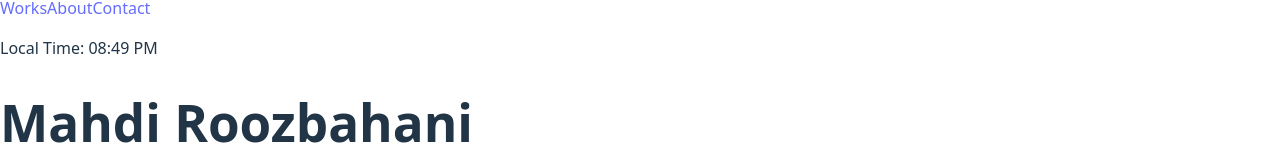
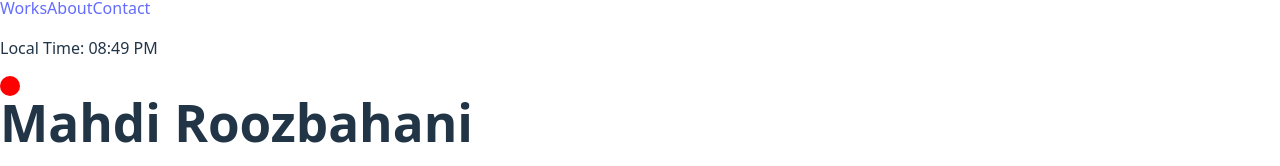
Before and after one commit to coder-mahdi/new-portfolio, a React (Vite) app: page / in a window 1280 px wide. Shown: the part 310-476 px from the top of the page. Built offline with nearby package versions, Linux system fonts and the light colour scheme.

Commit message:
updated pointer

```diff
--- a/src/components/Layout.jsx
+++ b/src/components/Layout.jsx
@@ -17,7 +17,16 @@ function Layout({ children }) {
     return (
         <>
             <Header />
-            <motion.div style={{ x, y }} ref={ref} className="pointer"></motion.div>
+            <motion.div style={{
+    x,
+    y,
+    position: 'absolute',
+    width: '20px',
+    height: '20px',
+    backgroundColor: 'red', // رنگ قرمز برای نمایش بهتر
+    borderRadius: '50%', // دایره بودن پوینتر
+    pointerEvents: 'none', // جلوگیری از اختلال در تعاملات دیگر
+  }}  ref={ref} className="pointer"></motion.div>
             <main>{children}</main>
             <Footer />
         </>
--- a/src/components/useFollowPointer.jsx
+++ b/src/components/useFollowPointer.jsx
@@ -1,7 +1,7 @@
-import React, { useEffect } from 'react';
+import React, { useEffect, useState } from "react";
 import { useMotionValue, useSpring, frame } from 'framer-motion';
 
-const spring = { damping: 2, stiffness: 60, restDelta: 0.001 };
+const spring = { damping: 15, stiffness: 50, restDelta: 0.001 };
 
 export function useFollowPointer(ref) {
     const xPoint = useMotionValue(0);
```
